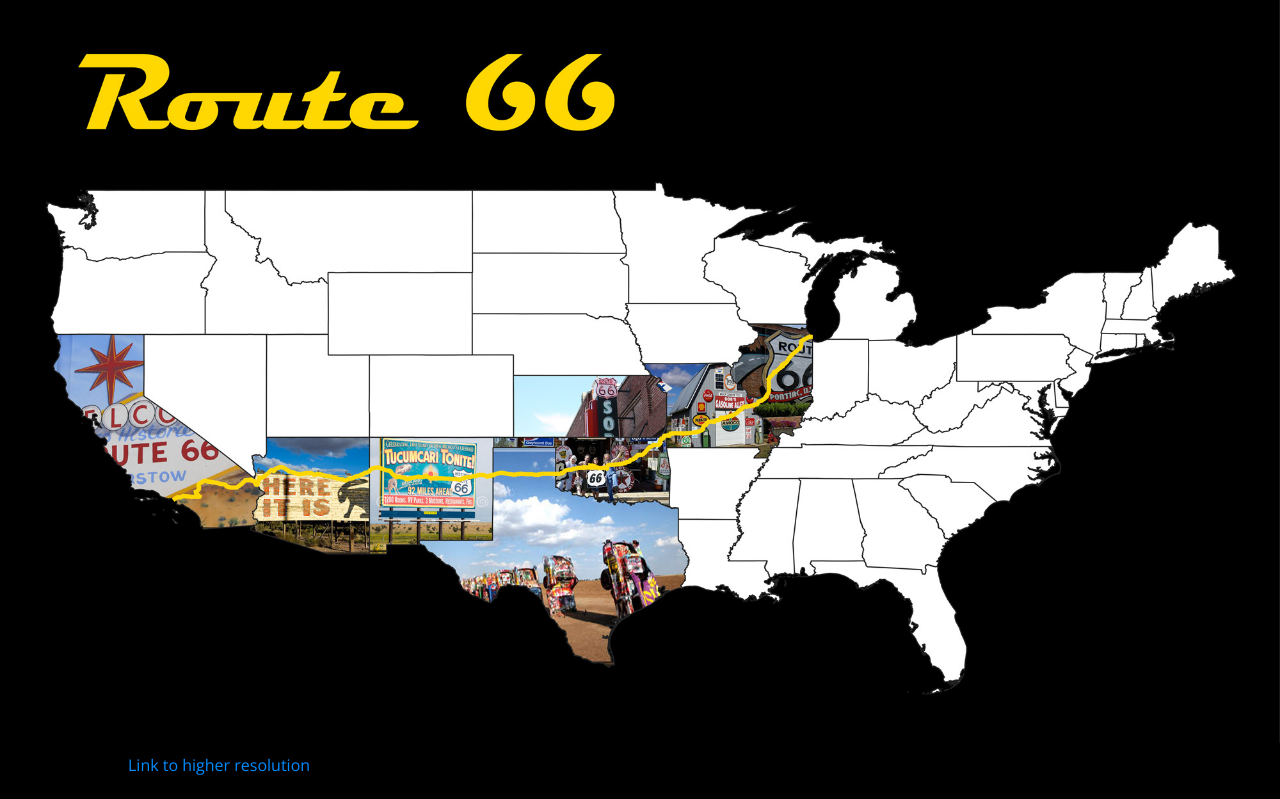
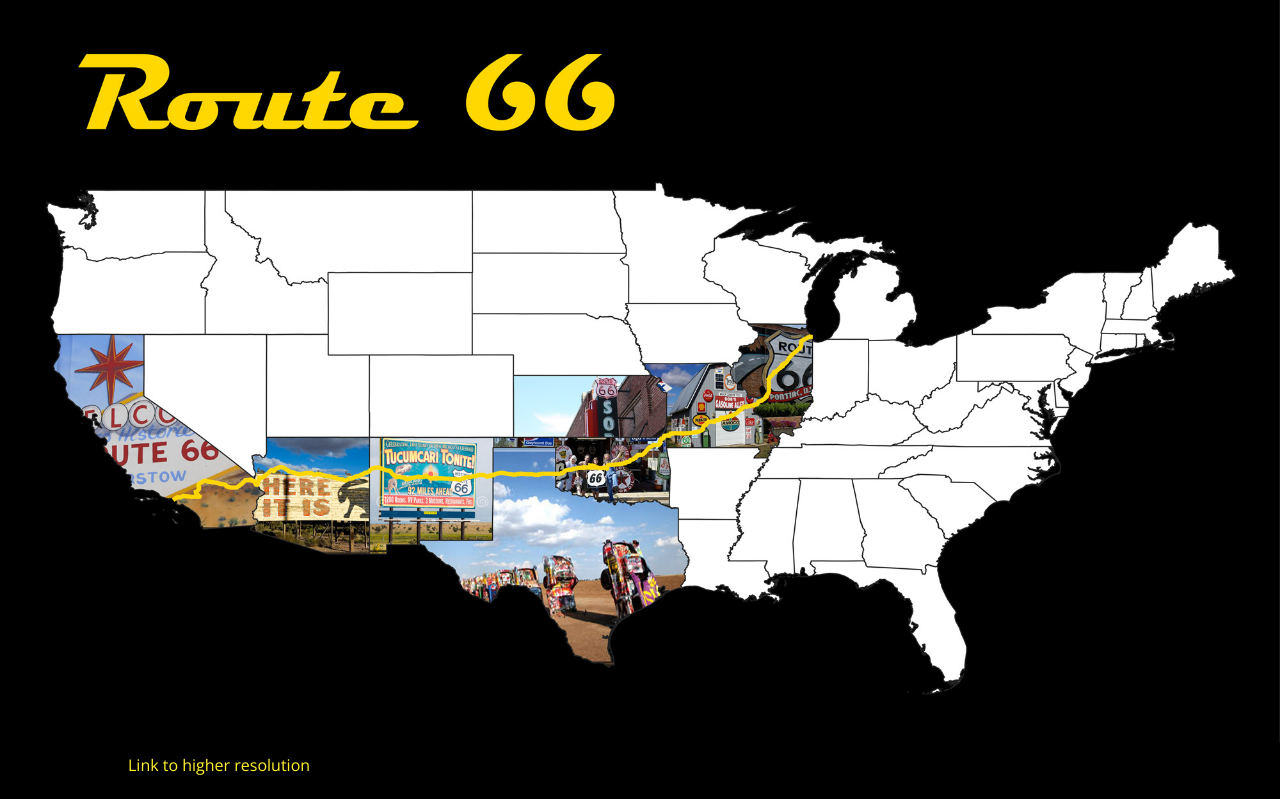
Before and after one commit to swu-uky/route-66, a plain HTML site: page index.html in a window 1280 px wide. Shown: the top 799 px of the page. Drawn offline with nearby package versions, Linux system fonts and the light colour scheme.

Commit message:
match to route color

```diff
--- a/index.html
+++ b/index.html
@@ -48,7 +48,7 @@
     }
 
     a {
-      color: #008cff;
+      color: #fff132;
       text-decoration: none;
     }
 
```
